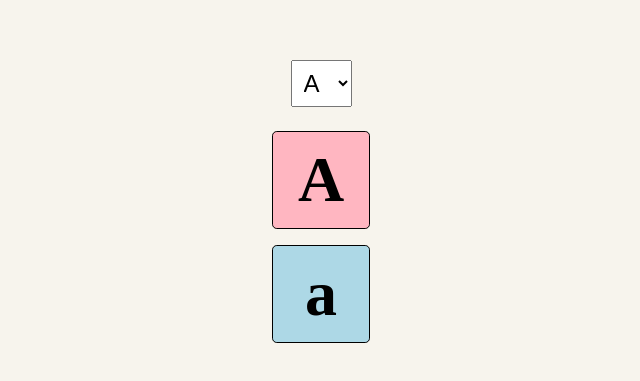
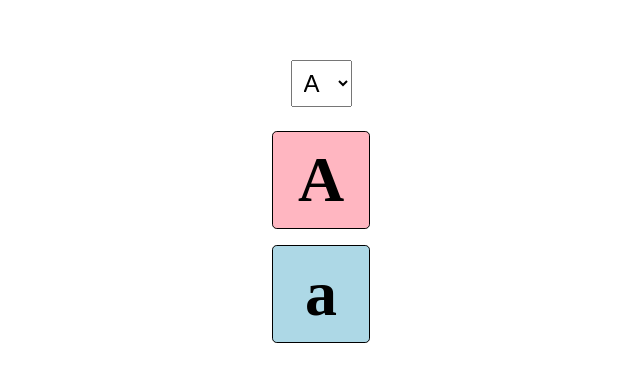
Before and after one commit to martinncdo/instructorabc, a plain HTML site: page index.html in a window 1280 px wide. Shown: the part 195-576 px from the top of the page, without its empty margins (319-959 px from the left). Drawn offline with Linux system fonts and the light colour scheme.

Commit message:
Cambio backgroundcolor

```diff
--- a/styles.css
+++ b/styles.css
@@ -4,7 +4,7 @@
 }
 
 .main {
-    background-color: rgb(247, 244, 237);
+    background-color: rgba(255, 255, 255, 0.934);
     width: 100%;
     height: 100vh;
 }
```
